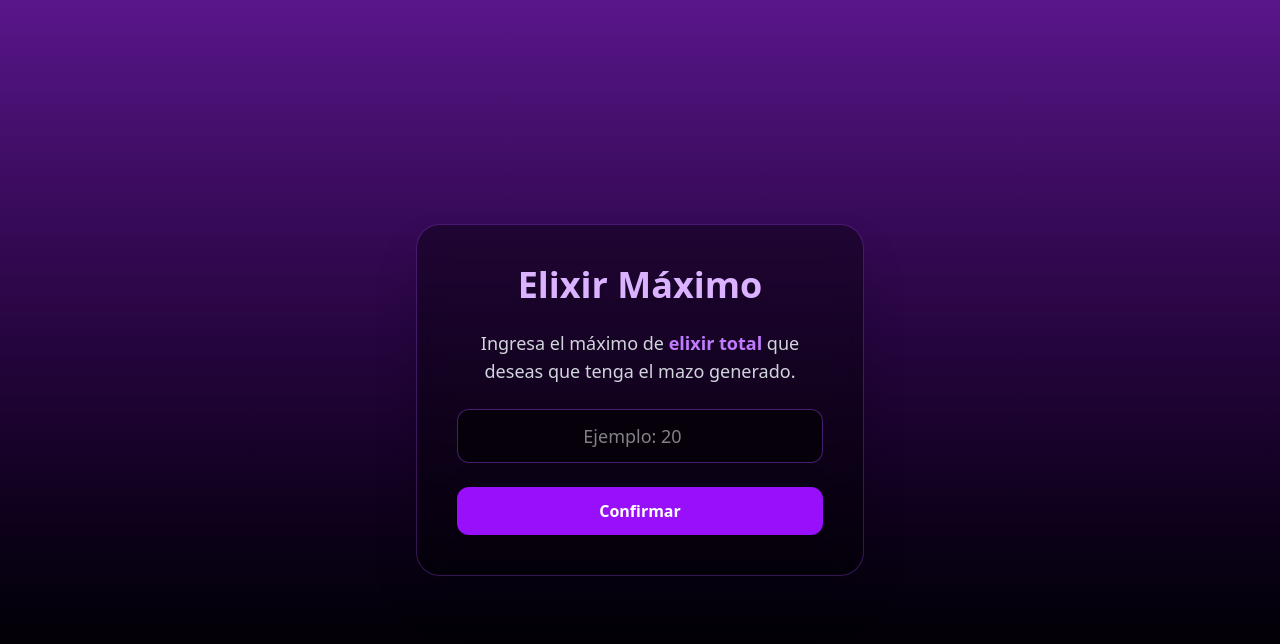
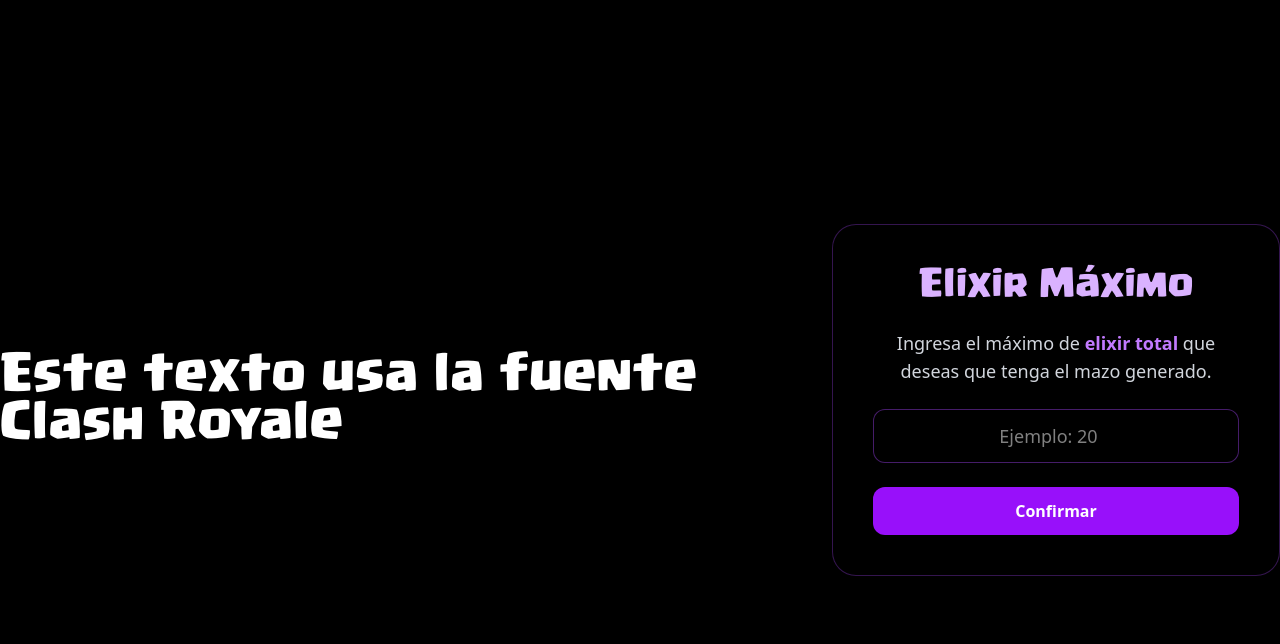
Before and after one commit to DanielCruzParedes/proyecto-analisis-de-algoritmos, a React (Vite) app in the folder front/: page /knapsack in a window 1280 px wide. Shown: the top 644 px of the page. Built offline with nearby package versions, Linux system fonts and the light colour scheme.

Commit message:
Agregada font de clash royale

```diff
--- a/front/src/App.tsx
+++ b/front/src/App.tsx
@@ -2,7 +2,7 @@ import "./App.css";
 import { BrowserRouter, Routes, Route } from "react-router-dom";
 import Inicio from "./assets/inicio";
 import KnapsackVisual from "./assets/knapsack/knapsack_visual.tsx";
-
+import './index.css'
 
 function App() {
   return (
--- a/front/src/assets/knapsack/knapsack_visual.tsx
+++ b/front/src/assets/knapsack/knapsack_visual.tsx
@@ -40,14 +40,17 @@ export default function KnapsackVisual() {
   };
 
   return (
-    <div className="w-full h-screen flex items-center justify-center bg-linear-to-b from-purple-900 to-black">
+    <div className="w-full h-screen flex items-center justify-center bg-black">
+      <h1 className="font-clash text-5xl text-white">
+        Este texto usa la fuente Clash Royale
+      </h1>
       <motion.div
         initial={{ opacity: 0, y: 40 }}
         animate={{ opacity: 1, y: 0 }}
         transition={{ duration: 0.6 }}
         className="bg-black/40 p-10 rounded-3xl shadow-2xl text-center w-[90%] max-w-md border border-purple-500/30 backdrop-blur-md"
       >
-        <h1 className="text-4xl font-extrabold text-purple-300 drop-shadow-lg mb-6">
+        <h1 className="text-4xl font-clash text-purple-300 drop-shadow-lg mb-6">
           Elixir Máximo
         </h1>
 
--- a/front/src/index.css
+++ b/front/src/index.css
@@ -1 +1,12 @@
+@font-face {
+  font-family: "clash";
+  src: url("/fonts/Clash_Regular.otf") format("opentype");
+  font-weight: normal;
+  font-style: normal;
+}
+
 @import "tailwindcss";
+
+.font-clash {
+  font-family: "clash", sans-serif;
+}
--- /dev/null
+++ b/front/tailwind.config.js
@@ -0,0 +1,12 @@
+/** @type {import('tailwindcss').Config} */
+export default {
+  content: ["./index.html", "./src/**/*.{js,ts,jsx,tsx}"],
+  theme: {
+    extend: {
+      fontFamily: {
+        clash: ["clash", "sans-serif"],
+      },
+    },
+  },
+  plugins: [],
+};
```
Also changed, not shown: front/public/fonts/Clash_Regular.otf (added).
